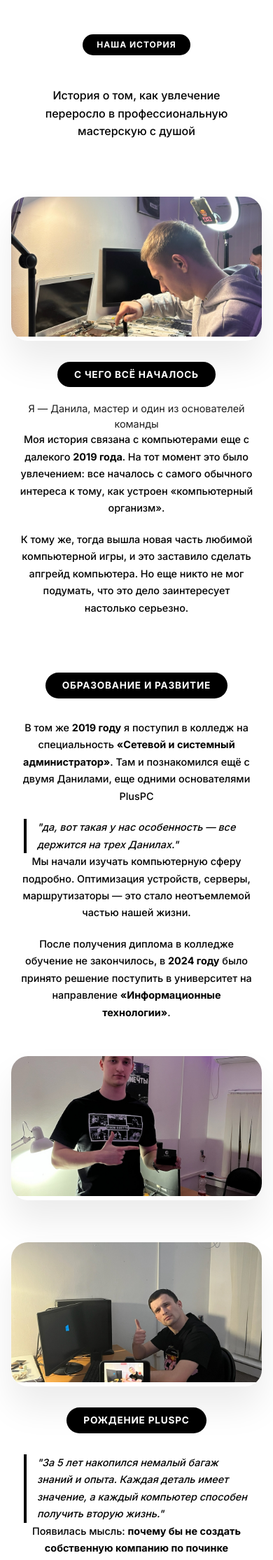
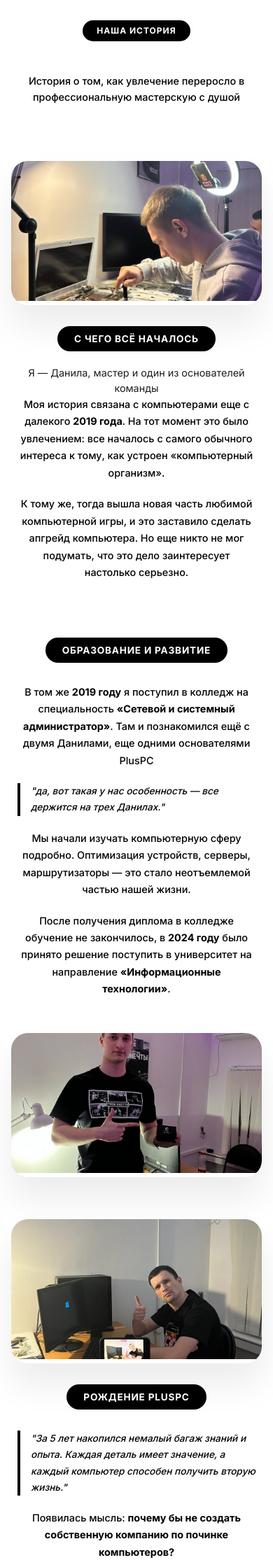
Before and after one commit to KlimFront-PlusPC/PlusPC-Flask, a Flask app: page / in a window 390 px wide. Shown: the part 935-3164 px from the top of the page at 70% size. Run offline with Flask 3, Linux system fonts and the light colour scheme.

Commit message:
справлены стили: улучшена мобильная адаптация секции ' нас', удалена белая линия в подвале, исправлены отступы для цитаты

```diff
--- a/static/css/style.css
+++ b/static/css/style.css
@@ -493,7 +493,11 @@ main {
     overflow: hidden;
 }
 
-.about-header { text-align: center; margin-bottom: 80px; }
+.about-header {
+    text-align: center;
+    margin-bottom: 80px;
+}
+
 .about-badge {
     display: inline-block;
     background: #000;
@@ -506,8 +510,23 @@ main {
     margin-bottom: 25px;
     text-transform: uppercase;
 }
-.about-title { font-size: 3.2rem; font-weight: 800; color: #000; margin-bottom: 20px; letter-spacing: -0.02em; }
-.about-subtitle { font-size: 1.2rem; color: #000; max-width: 700px; margin: 0 auto; line-height: 1.6; font-weight: 500; }
+
+.about-title {
+    font-size: 3.2rem;
+    font-weight: 800;
+    color: #000;
+    margin-bottom: 20px;
+    letter-spacing: -0.02em;
+}
+
+.about-subtitle {
+    font-size: 1.2rem;
+    color: #000;
+    max-width: 700px;
+    margin: 0 auto;
+    line-height: 1.6;
+    font-weight: 500;
+}
 
 .about-block {
     display: grid;
@@ -517,8 +536,14 @@ main {
     margin-bottom: 100px;
 }
 
-.about-block-reverse .about-image { order: 2; }
-.about-block-reverse .about-text { order: 1; padding-right: 20px; }
+.about-block-reverse .about-image {
+    order: 2;
+}
+
+.about-block-reverse .about-text {
+    order: 1;
+    padding-right: 20px;
+}
 
 .about-image {
     border-radius: 24px;
@@ -526,11 +551,27 @@ main {
     box-shadow: 0 30px 50px rgba(0,0,0,0.08);
     transition: all 0.4s ease;
 }
-.about-image img { width: 100%; height: 480px; object-fit: cover; transition: transform 0.5s ease; }
-.about-image:hover { transform: translateY(-8px); box-shadow: 0 40px 60px rgba(0,0,0,0.15); }
-.about-image:hover img { transform: scale(1.03); }
-
-.about-text { padding-left: 30px; }
+
+.about-image img {
+    width: 100%;
+    height: 480px;
+    object-fit: cover;
+    transition: transform 0.5s ease;
+}
+
+.about-image:hover {
+    transform: translateY(-8px);
+    box-shadow: 0 40px 60px rgba(0,0,0,0.15);
+}
+
+.about-image:hover img {
+    transform: scale(1.03);
+}
+
+.about-text {
+    padding-left: 30px;
+}
+
 .about-tag {
     display: inline-block;
     background: #000;
@@ -543,9 +584,30 @@ main {
     margin-bottom: 30px;
     text-transform: uppercase;
 }
-.about-heading { font-size: 1.8rem; line-height: 1.4; margin-bottom: 25px; color: #000; font-weight: 700; }
-.about-description { color: #000; line-height: 1.7; margin-bottom: 20px; font-size: 1rem; font-weight: 500; }
-.about-conclusion { color: #000; line-height: 1.7; margin-bottom: 30px; font-weight: 700; font-size: 1rem; }
+
+.about-heading {
+    font-size: 1.8rem;
+    line-height: 1.4;
+    margin-bottom: 25px;
+    color: #000;
+    font-weight: 700;
+}
+
+.about-description {
+    color: #000;
+    line-height: 1.7;
+    margin-bottom: 20px;
+    font-size: 1rem;
+    font-weight: 500;
+}
+
+.about-conclusion {
+    color: #000;
+    line-height: 1.7;
+    margin-bottom: 30px;
+    font-weight: 700;
+    font-size: 1rem;
+}
 
 .about-quote {
     font-size: 1rem;
@@ -556,46 +618,163 @@ main {
     border-left: 4px solid #000;
     padding-left: 25px;
     font-weight: 500;
-}
-.about-quote:hover { border-left-color: #666; padding-left: 28px; }
-
-.about-buttons { display: flex; gap: 20px; margin-top: 35px; }
+    transition: all 0.3s ease;
+}
+
+.about-quote:hover {
+    border-left-color: #666;
+    padding-left: 28px;
+}
+
+.about-buttons {
+    display: flex;
+    gap: 20px;
+    margin-top: 35px;
+}
+
 .about-buttons .btn-secondary {
     background: transparent;
     color: #000;
     border: 2px solid #000;
     transition: all 0.3s ease;
 }
-.about-buttons .btn-secondary:hover { background: #000; color: #fff; transform: translateY(-2px); }
-
+
+.about-buttons .btn-secondary:hover {
+    background: #000;
+    color: #fff;
+    transform: translateY(-2px);
+}
+
+/* Планшеты и средние экраны (992px и меньше) */
 @media (max-width: 992px) {
-    .about-block, .about-block-reverse { grid-template-columns: 1fr; gap: 30px; margin-bottom: 60px; }
-    .about-text { text-align: center; padding: 0 !important; }
-    .about-image img { height: 350px !important; }
-    .about-title { font-size: 2rem; }
-    .about-subtitle { font-size: 1rem; padding: 0 20px; }
-    .about-quote { text-align: left; max-width: 90%; margin: 0 auto; }
-    .about-buttons { justify-content: center; flex-wrap: wrap; }
-}
-
+    .about-block,
+    .about-block-reverse {
+        grid-template-columns: 1fr;
+        gap: 30px;
+        margin-bottom: 60px;
+    }
+
+    .about-text {
+        text-align: center;
+        padding: 0 !important;
+    }
+
+    .about-image img {
+        height: 350px !important;
+    }
+
+    .about-title {
+        font-size: 2rem;
+    }
+
+    .about-subtitle {
+        font-size: 1rem;
+        padding: 0 20px;
+    }
+
+    .about-quote {
+        text-align: left;
+        max-width: 90%;
+        margin: 0 auto 25px auto;
+        padding-left: 25px;
+    }
+
+    .about-buttons {
+        justify-content: center;
+        flex-wrap: wrap;
+    }
+}
+
+/* Мобильные устройства (768px и меньше) */
 @media (max-width: 768px) {
-    .about-section { padding: 60px 0; }
-    .about-image img { height: 280px !important; }
-    .about-title { font-size: 1.6rem; }
-    .about-heading { font-size: 1.3rem !important; }
-    .about-description, .about-conclusion { font-size: 0.9rem !important; padding: 0 10px; }
-    .about-quote { font-size: 0.9rem !important; padding-left: 15px; }
-    .about-buttons .btn { padding: 10px 24px; font-size: 0.85rem; }
-    .about-buttons .btn-secondary { width: 80%; text-align: center; display: inline-block; }
-}
-
+    .about-section {
+        padding: 60px 0;
+    }
+
+    .about-image img {
+        height: 280px !important;
+    }
+
+    .about-title {
+        font-size: 1.6rem;
+    }
+
+    .about-heading {
+        font-size: 1.3rem !important;
+    }
+
+    .about-description,
+    .about-conclusion {
+        font-size: 0.9rem !important;
+        padding: 0 10px;
+    }
+
+    .about-quote {
+        font-size: 0.9rem !important;
+        padding-left: 20px;
+        margin: 0 auto 25px auto;
+        max-width: 90%;
+        text-align: left;
+    }
+
+    .about-buttons .btn {
+        padding: 10px 24px;
+        font-size: 0.85rem;
+    }
+
+    .about-buttons .btn-secondary {
+        width: 80%;
+        text-align: center;
+        display: inline-block;
+    }
+}
+
+/* Маленькие мобильные устройства (480px и меньше) */
 @media (max-width: 480px) {
-    .about-image img { height: 220px !important; }
-    .about-title { font-size: 1.4rem; }
-    .about-badge { font-size: 0.75rem; padding: 6px 20px; }
-    .about-buttons { flex-direction: column; align-items: center; gap: 12px; }
-    .about-buttons .btn { width: 80%; }
-    .about-buttons .btn-secondary { width: 100%; padding: 10px 20px; font-size: 0.9rem; }
+    .about-section {
+        padding: 40px 0;
+    }
+
+    .about-image img {
+        height: 220px !important;
+    }
+
+    .about-title {
+        font-size: 1.4rem;
+    }
+
+    .about-badge {
+        font-size: 0.75rem;
+        padding: 6px 20px;
+    }
+
+    .about-subtitle {
+        font-size: 0.9rem;
+        padding: 0 15px;
+    }
+
+    .about-quote {
+        font-size: 0.85rem !important;
+        padding-left: 15px;
+        margin: 0 auto 20px auto;
+        max-width: 95%;
+    }
+
+    .about-buttons {
+        flex-direction: column;
+        align-items: center;
+        gap: 12px;
+    }
+
+    .about-buttons .btn {
+        width: 80%;
+    }
+
+    .about-buttons .btn-secondary {
+        width: 100%;
+        padding: 10px 20px;
+        font-size: 0.9rem;
+    }
 }
 
 /* ===== СЕКЦИЯ "ПОЧЕМУ МЫ" ===== */
@@ -1468,10 +1647,12 @@ main {
 .footer-bottom {
     text-align: center;
     padding-top: 30px;
-    border-top: 1px solid rgba(255, 255, 255, 0.1);
+    /* Убираем border-top - белую линию */
+    border-top: none;
     color: rgba(255, 255, 255, 0.5);
 }
 
+/* Убираем линию также в мобильной версии */
 @media (max-width: 768px) {
     .footer { padding: 40px 0 20px; }
     .sponsors-grid { flex-wrap: wrap; justify-content: center; gap: 20px; }
@@ -1479,13 +1660,22 @@ main {
     .footer-links { flex-direction: column; gap: 10px; margin: 25px 0 15px; }
     .footer-link-separator { display: none; }
     .footer-link { font-size: 0.75rem; padding: 5px 0; }
+    .footer-bottom {
+        padding-top: 30px;
+        border-top: none; /* Убираем линию и на мобилках */
+    }
     .footer-bottom p { font-size: 0.75rem; }
 }
 
 @media (max-width: 480px) {
     .sponsor-item { width: 80px; }
     .sponsor-item img { max-height: 30px; }
-}
+    .footer-bottom {
+        padding-top: 20px;
+        border-top: none;
+    }
+}
+
 
 /* ===== COOKIE БАННЕР ===== */
 .cookie-banner {
--- a/templates/base.html
+++ b/templates/base.html
@@ -69,11 +69,6 @@
             <span class="footer-link-separator">•</span>
             <a href="{{ url_for('cookie_policy') }}" class="footer-link">Политика cookie</a>
         </div>
-        <div class="footer-bottom">
-            <p>&copy; 2026 PlusPC. Все права защищены.</p>
-        </div>
-    </div>
-</footer>
         <div class="footer-bottom">
             <p>&copy; 2026 PlusPC. Все права защищены.</p>
         </div>
@@ -159,7 +154,7 @@
     background: #0a0a0a;
     padding: 60px 0 30px;
     margin-top: 60px;
-    border-top: 1px solid rgba(255,255,255,0.1);
+    border-top:none;
 }
 .sponsors-header { text-align: center; margin-bottom: 40px; }
 .sponsors-title { font-size: 1.8rem; font-weight: 700; color: #fff; margin-bottom: 15px; letter-spacing: 2px; }
```
